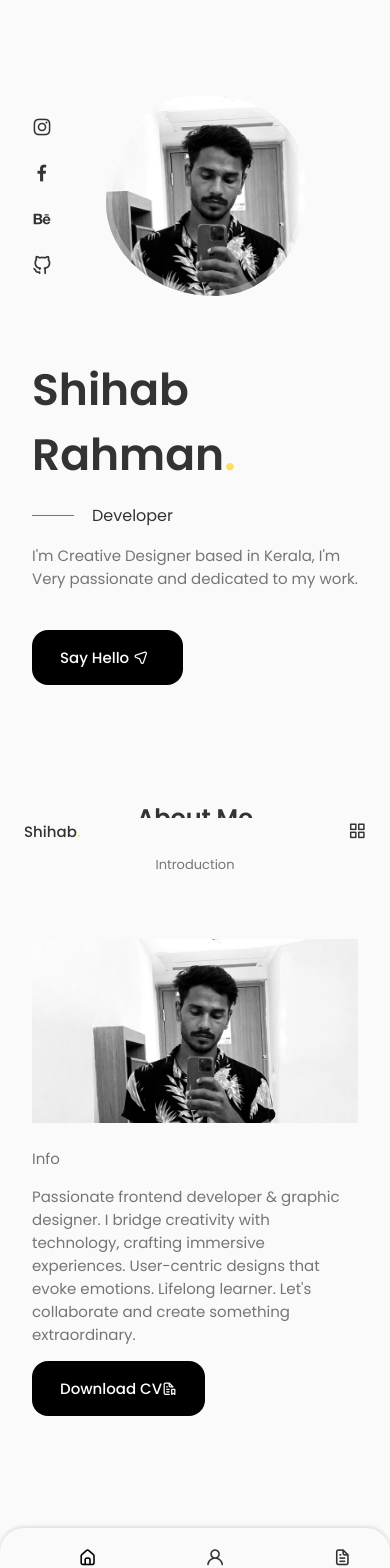
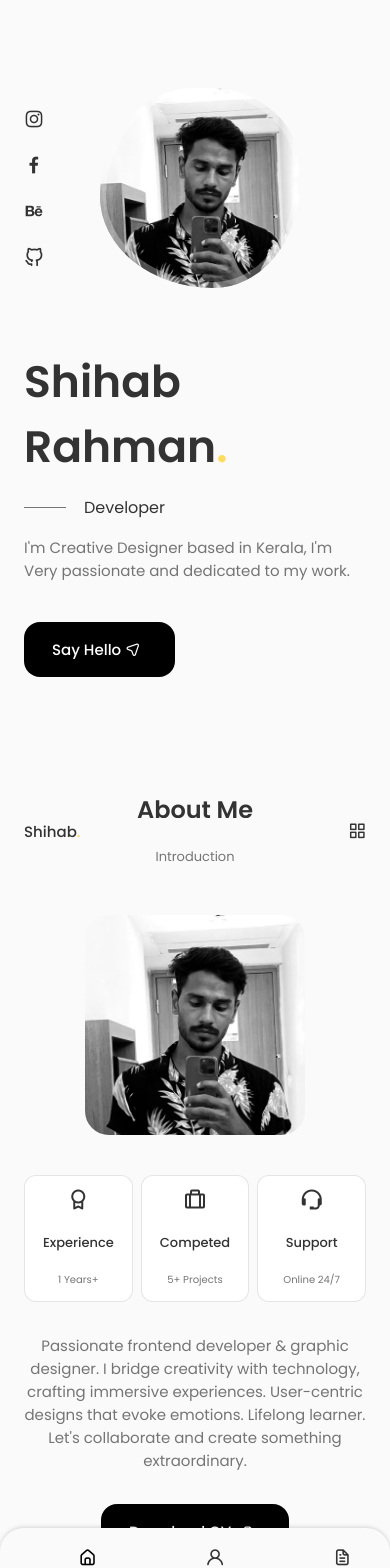
Before and after one commit to shihabsaleem/shihabsaleem.github.io-pf, a React (Create React App) app: page / in a window 390 px wide. Shown: the top 1568 px of the page. Before the commit the page ends 1488 px from the top, so only its background shows below. Built offline with nearby package versions, Linux system fonts and the light colour scheme.

Commit message:
about mobile

```diff
--- a/src/App.css
+++ b/src/App.css
@@ -149,6 +149,25 @@ img {
   align-items: center;
 }
 
+::-webkit-scrollbar {
+  width: 5px;
+  border-radius: 10px;
+}
+
+::-webkit-scrollbar-track {
+  background: var(--container-color);
+}
+
+::-webkit-scrollbar-thumb {
+  background: var(--combo-yellow);
+}
+
+::-webkit-scrollbar-thumb:hover {
+  background: var(--combo-yellow-secondary);
+}
+
+/*breakpoint*/
+
 @media screen and (max-width: 992px) {
   .container {
     margin-left: var(--mb-1-5);
@@ -167,8 +186,16 @@ img {
   }
 }
 @media screen and (max-width: 768px) {
+  body{
+    margin: 0 0 var(--header-height);
+
+  }
+
   .section {
     padding: 2rem 0 4rem;
+  }
+  .section_subtitle{
+    margin-bottom: var(--mb-3);;
   }
 }
 
@@ -184,23 +211,3 @@ img {
     margin-right: var(--mb-1);
   }
 }
-
-::-webkit-scrollbar {
-  width: 5px;
-  border-radius: 10px;
-}
-
-/* Track */
-::-webkit-scrollbar-track {
-  background: var(--container-color);
-}
-
-/* Handle */
-::-webkit-scrollbar-thumb {
-  background: var(--combo-yellow);
-}
-
-/* Handle on hover */
-::-webkit-scrollbar-thumb:hover {
-  background: var(--combo-yellow-secondary);
-}
--- a/src/Components/About.jsx
+++ b/src/Components/About.jsx
@@ -1,7 +1,7 @@
 import React from "react";
 import "../Styles/about.css";
 import Info from "./Info";
-import AboutImg from "../Assets/pic169.jpg";
+import AboutImg from "../Assets/pic11.jpg";
 import Resume from "../Assets/Shihab Rahman S.pdf";
 
 const About = () => {
@@ -21,7 +21,7 @@ const About = () => {
           </p>
           <a download="" href={Resume} className="button button_flex">
             Download CV
-            <i class="uil uil-file-bookmark-alt"></i>
+            <i class="uil uil-file-bookmark-alt button_icon"></i>
           </a>
         </div>
       </div>
--- a/src/Components/Info.jsx
+++ b/src/Components/Info.jsx
@@ -1,9 +1,27 @@
-import React from 'react'
+import React from "react";
 
 const Info = () => {
   return (
-    <div>Info</div>
-  )
-}
+    <div className="about_info grid">
+      <div className="about_box">
+        <i class="bx bx-award about_icon"></i>
+        <h3 className="about_title">Experience</h3>
+        <span className="about_subtitle">1 Years+</span>
+      </div>
 
-export default Info
+      <div className="about_box">
+        <i class="bx bx-briefcase-alt about_icon"></i>
+        <h3 className="about_title">Competed</h3>
+        <span className="about_subtitle">5+ Projects</span>
+      </div>
+
+      <div className="about_box">
+        <i class="bx bx-support about_icon"></i>
+        <h3 className="about_title">Support</h3>
+        <span className="about_subtitle">Online 24/7</span>
+      </div>
+    </div>
+  );
+};
+
+export default Info;
--- a/src/Styles/about.css
+++ b/src/Styles/about.css
@@ -0,0 +1,79 @@
+.about_container {
+  grid-template-columns: repeat(2, 1fr);
+  align-items: center;
+  column-gap: 4rem;
+}
+.about_img {
+  width: 350px;
+  border-radius: 1.5rem;
+  justify-self: center;
+}
+.about_info {
+  grid-template-columns: repeat(3, 140px);
+  gap: 0.5rem;
+  margin-bottom: var(--mb-2);
+}
+.about_box {
+  background-color: var(--container-color);
+  border: 1px solid rgba(0, 0, 0, 0.1);
+  border-radius: 0.75rem;
+  text-align: center;
+  padding: 1rem 1.25rem;
+}
+.about_icon {
+  font-size: 1.5rem;
+  color: var(--title-color);
+  margin-bottom: var(--mb-0-5);
+}
+
+.about_title {
+  font-size: var(--small-font-size);
+  font-weight: var(--font-medium);
+}
+.about_subtitle {
+  font-size: var(--tiny-font-size);
+}
+.about_desc {
+  padding: 0 4rem 0 0;
+  margin-bottom: var(--mb-2-25);
+}
+
+/* breakpoint */
+
+@media screen and (max-width: 992px) {
+  .about_container {
+    grid-template-columns: 1fr;
+    row-gap: 2.5rem;
+  }
+  .about_img {
+    width: 220px;
+  }
+  .about_box {
+    padding: 0.75rem 0.5rem;
+  }
+  .about_data {
+    text-align: center;
+  }
+  .about_info {
+    justify-content: center;
+  }
+  .about_desc {
+    padding: 0 0.5rem;
+    margin-bottom: 2rem;
+  }
+}
+
+@media screen and (max-width: 576px) {
+  .about_info {
+    grid-template-columns: repeat(3, 1fr);
+  }
+  .about_desc {
+    padding: 0;
+  }
+}
+
+@media screen and (max-width: 350px) {
+  .about_info {
+    grid-template-columns: repeat(2, 1fr);
+  }
+}
```
Also changed, not shown: 1 other file (tests, documents, lock files or other folders).
